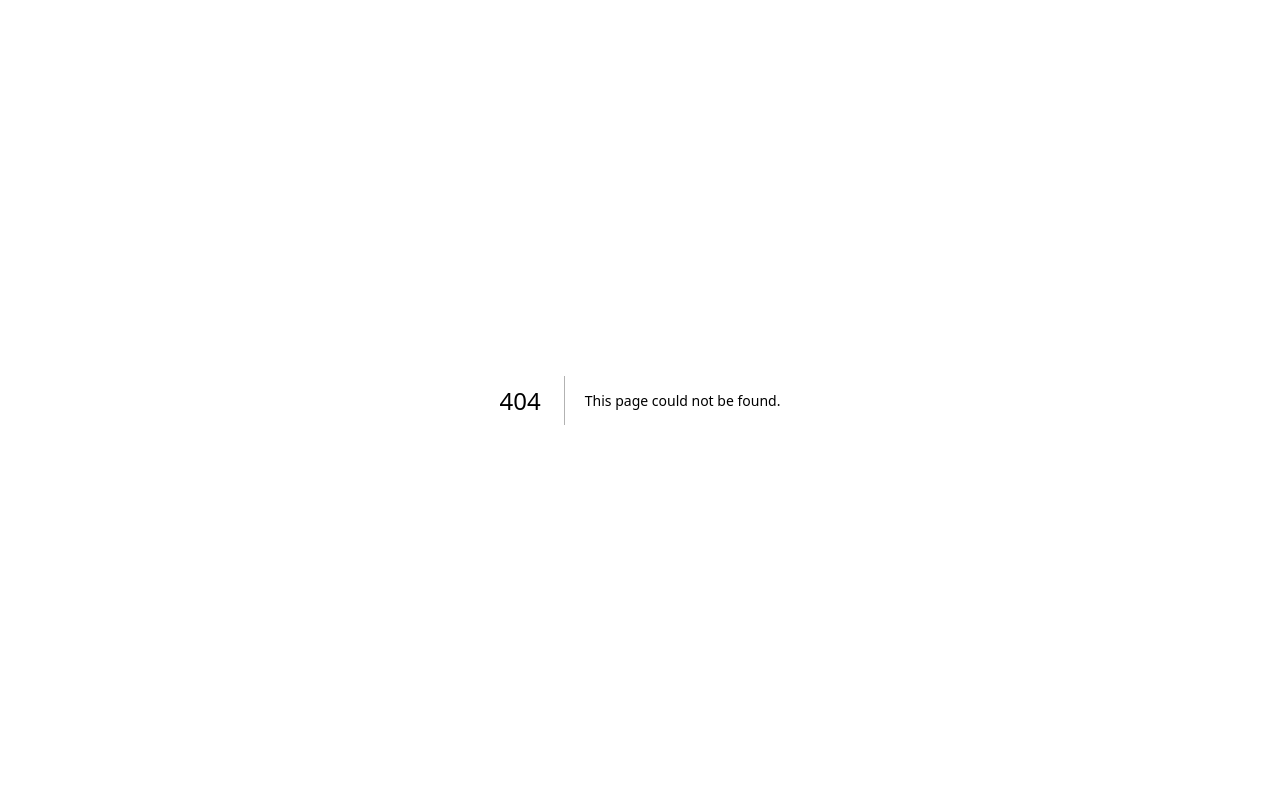
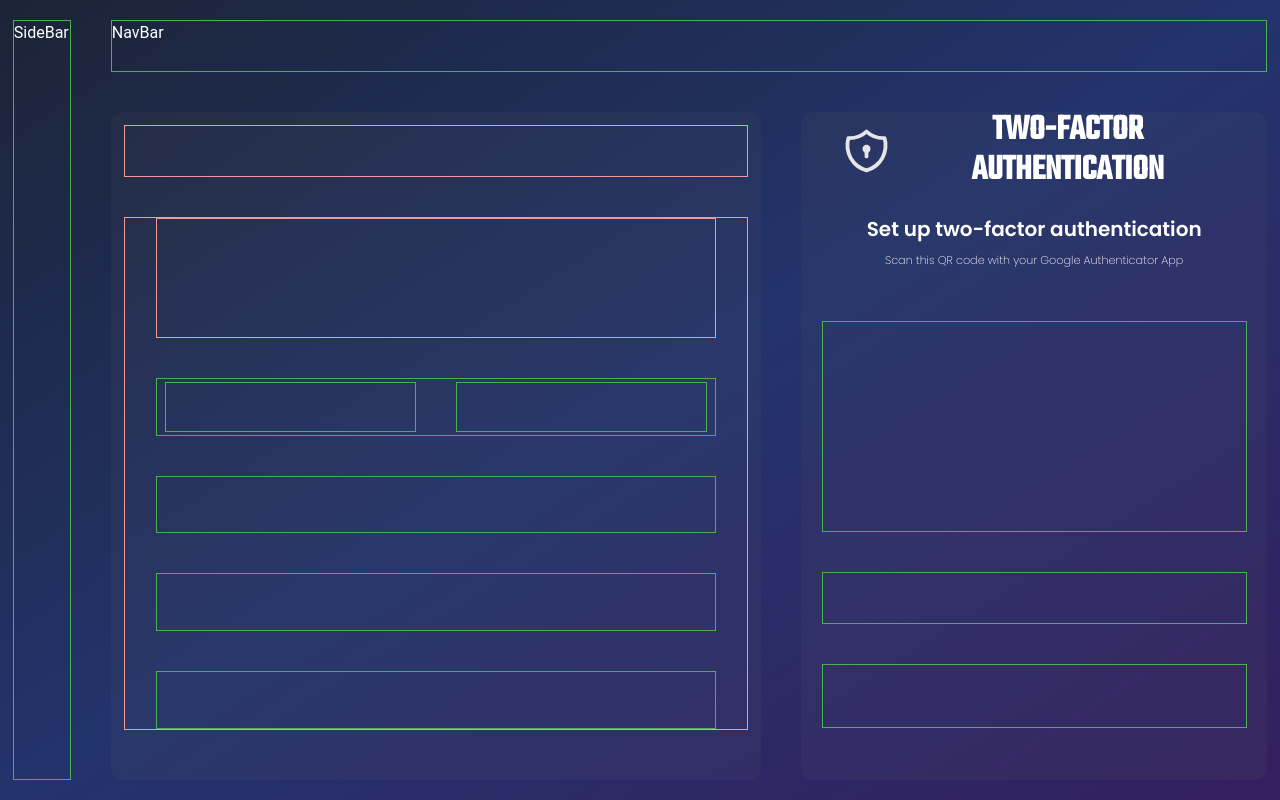
Before and after one commit to FRAGG33R/whiff-waff, a Next.js app in the folder client/: page /settings in a window 1280 px wide. Before the commit this address had no page. Built offline with nearby package versions, Linux system fonts and the light colour scheme.

Commit message:
feat : make settings page

```diff
--- /dev/null
+++ b/client/src/components/settings/informationsSetting.tsx
@@ -0,0 +1,35 @@
+import React from 'react'
+
+const InformationsSetting = () => {
+  return (
+    <div className="w-[96%] h-[96%]   flex items-start justify-start flex-col gap-4 md:gap-10">
+            <div className="w-full h-[8%] flex  gap-4 md:gap-10 border border-red-200">
+
+            </div>
+            <div className="w-full h-[80%] flex flex-col items-center gap-4 md:gap-10 border border-red-200">
+                <div className='w-[90%] h-[25%] flex border border-red-200'>
+
+                </div>
+                <div className='w-[90%] h-[12%] flex flex-row items-center  justify-center gap-4 md:gap-10 border border-green-500'>
+                    <div className='w-[45%] h-[90%] flex border border-green-500'>
+
+                    </div>
+                    <div className='w-[45%] h-[90%] flex border border-green-500'>
+
+                    </div>
+                </div >
+                <div className='w-[90%] h-[12%] flex border border-green-500'>
+
+                </div>
+                <div className='w-[90%] h-[12%] flex border border-green-500'>
+
+                </div>
+                <div className='w-[90%] h-[12%] flex border border-green-500'>
+
+                </div>
+            </div>
+    </div>
+  )
+}
+
+export default InformationsSetting
--- /dev/null
+++ b/client/src/components/settings/settingPage.tsx
@@ -0,0 +1,27 @@
+import React from 'react'
+import InformationsSetting from './informationsSetting'
+import TwoFactor from './twoFactor'
+const SettingPage = () => {
+  return (
+    <div className="w-[99%] md:w-[98%] h-[95%]  flex items-center justify-start flex-row gap-4 md:gap-10 text-white">
+      <div className="h-full w-[15%] md:w-[10%] lg:w-[8%] xl:w-[5%] border border-green-500 ">
+		SideBar
+	  </div>
+      <div className="h-full w-full flex flex-col gap-4 md:gap-10 ">
+        <div className="h-[5%] md:h-[7%] w-full  border border-green-500 ">
+			NavBar
+		</div>
+        <div className='h-[90%] md:h[92%] flex flex-col md:flex-row  gap-4 md:gap-10 '>
+            <div className="flex items-center justify-center h-full  md:w-[57%] w-full lg:w-[60%] bg-CarbonGrey bg-opacity-10  rounded-xl">
+                <InformationsSetting/>
+            </div>
+            <div className=' flex items-center justify-center  h-full  md:w-[43%] w-full  lg-w-[40%] bg-CarbonGrey bg-opacity-10  rounded-xl'>
+                <TwoFactor />
+            </div>
+        </div>
+        </div>
+    </div>
+  )
+}
+
+export default SettingPage
--- /dev/null
+++ b/client/src/components/settings/twoFactor.tsx
@@ -0,0 +1,34 @@
+import React from 'react'
+import TowFactorIcon from "../../../public/twoFactorIcon.svg"
+import Image from "next/image"
+const TwoFactor = () => {
+  return (
+    <div className='w-[96%]  md:w-[95%] h-[96%]   flex items-center  justify-start flex-col gap-4 md:gap-10 '>
+      <div className='w-[96%] md:w[94%] h-[8%] flex flex-row items-center  justify-center gap-2 md:gap-4 '>
+          <Image src={TowFactorIcon} alt="TwoFactorIcon" className='w-[12%] h-full flex justify-center '/>
+          <div className='w-[75%] md:w[74%] h-full flex  items-center font-teko text-center font-semibold sm:text-xl md:text-xl lg:text-3xl xl:text-4xl '>
+            TWO-FACTOR AUTHENTICATION
+          </div>
+      </div>
+      <div className='w-[96%] h-[8%] md:h-[10%] sm:h-[10%] flex flex-col items-center '>
+          <div className='w-full h-[50%] md:h-[38%] sm:h[40%] flex justify-center items-center font-poppins xl:text-xl md:text-sm text-center font-semibold '>
+          Set up two-factor authentication
+          </div >
+          <div className='w-full h-[40%] md:h-[60%] sm:h[60%] flex justify-center sm:space-y-2 items-center text-[0.7rem] text-center font-poppins font-thin	 '>
+          Scan this QR code with your Google Authenticator App
+          </div>
+      </div>
+      <div className='w-[96%] h-[33%] border border-green-500 '>
+
+      </div>
+      <div className='w-[96%] h-[8%] border border-green-500 '>
+
+      </div>
+      <div className='w-[96%] h-[10%] border border-green-500 '>
+
+      </div>
+    </div>
+  )
+}
+
+export default TwoFactor
--- /dev/null
+++ b/client/src/pages/settings.tsx
@@ -0,0 +1,13 @@
+import '../app/globals.css'
+
+import React from 'react'
+import SettingPage from '@/components/settings/settingPage'
+
+export default function Settings () {
+  return (
+    <div className='flex md:min-h-screen h-screen items-center justify-center text-white bg-gradient-to-br from-DarkBg via-RhinoBlue to-ViolentViolet'>
+
+        <SettingPage />
+    </div>
+  )
+}
```
Also changed, not shown: client/public/twoFactorIcon.svg (added).
